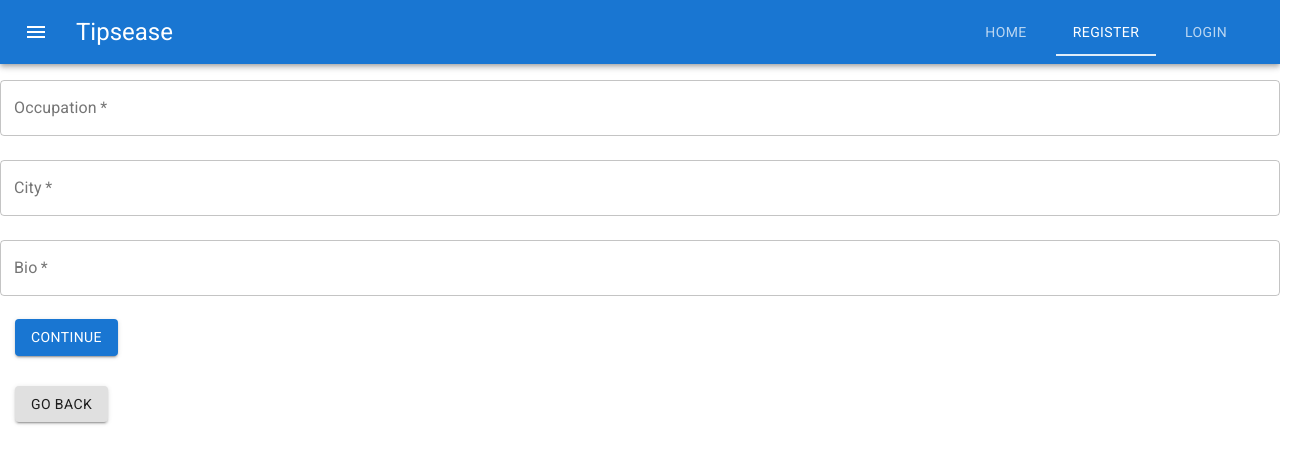
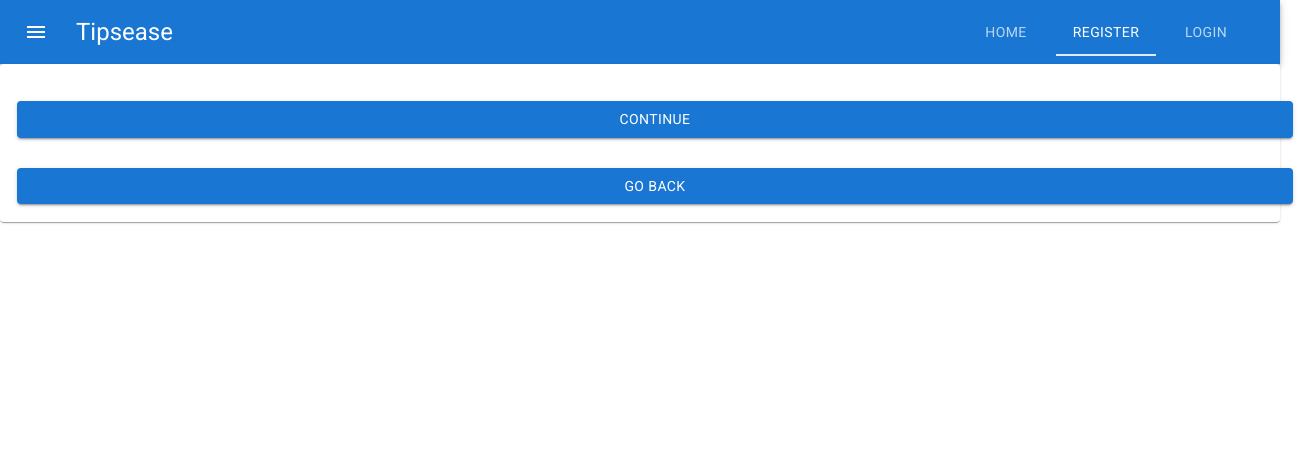
Before and after one commit to TeamTipsease/Front-End, a React (Create React App) app: page /register in a window 1280 px wide. Both pictures are taken after a click on the button "CONTINUE". Shown: the top 464 px of the page, 1308 px wide, since content can reach past the window. Built offline with nearby package versions, Linux system fonts and the light colour scheme.

Commit message:
Refactored code from class components to function components. Having to work out bug on confirm page it is losing its state values therefore not displaying the data as desired. Need to add a check box component to the FormUserDetails.js

```diff
--- a/src/components/Registration/Confirm.js
+++ b/src/components/Registration/Confirm.js
@@ -1,77 +1,66 @@
-import React, { Component } from "react";
-import {List} from "@material-ui/core/List/List";
-import {ListItem} from "@material-ui/core/ListItem/ListItem"
+import React from "react";
+import { makeStyles } from '@material-ui/core/styles';
+import Paper from '@material-ui/core/Paper'
 import Button from '@material-ui/core/Button';
+import Typography from '@material-ui/core/Typography';
 
 
+const useStyles = makeStyles({
+    root: {
+        padding: "3px 2px",
+    },
+  });
 
-export class Confirm extends Component {
-    continue = e => {
+const Confirm = (props) =>  {
+    console.log(props);
+    const classes = useStyles();
+    const next = e => {
         e.preventDefault();
-        this.props.nextStep();
+        props.nextStep();
     }
 
-    back = e => {
+    const back = e => {
         e.preventDefault();
-        this.props.prevStep();
+        props.prevStep();
     }
 
-    render() {
-        const { values: {fullName, email, password, occupation, city, bio} } = this.props;
+    const {values} = props;
+    console.log(values)
         return (
-
-                <React.Fragment>
-                    <List>
-                        <ListItem
-                            primaryText="Full Name"
-                            secondaryText={ fullName }
-                        />
-                        <ListItem
-                            primaryText="Email"
-                            secondaryText={ email }
-                        />
-                        <ListItem
-                            primaryText="Password"
-                            secondaryText={ password }
-                        />
-                        <ListItem
-                            primaryText="Occupation"
-                            secondaryText={ occupation }
-                        />
-                        <ListItem
-                            primaryText="City"
-                            secondaryText={ city }
-                        />
-                        <ListItem
-                            primaryText="Bio"
-                            secondaryText={ bio }
-                        />
-                    </List>
+            <Paper className={classes.root}>
+                <Typography variant="h5" component="h2">
+                    {values.userName}
+                </Typography>
+                <Typography component="p">
+                    {values.password}
+                </Typography>
                 <br/>
             <Button
                 type="submit"
                 margin="normal"
-                    width="48%"
+                fullWidth
                 variant="contained"
-                    label="Continue & Confirm"
+                label="Continue"
                 color="primary"
                 style={styles.button}
-                    onClick={this.continue}
-                    >Continue & Confirm</Button>
-                    <br/>
+                onClick={next}
+            >Continue
+            </Button>
             <Button
                 type="submit"
+                margin="normal"
+                fullWidth
                 variant="contained"
-                    margin="normal"
-                    width="50%"
-                    label="Go Back"
+                label="Continue"
+                color="primary"
+                style={styles.button}
+                onClick={back}
+            >Go Back
+            </Button>
+            </Paper>
 
-                    style={styles.button}
-                    onClick={this.back}
-                    >Go Back</Button>
-                </React.Fragment>
-        );
-    }
+
+        )
 }
 
 
--- a/src/components/Registration/FormPersonalDetails.js
+++ /dev/null
@@ -1,88 +0,0 @@
-import React, { Component } from "react";
-
-import TextField from "@material-ui/core/TextField";
-import Button from '@material-ui/core/Button';
-
-
-export class FormPersonalDetails extends Component {
-    continue = e => {
-        e.preventDefault();
-        this.props.nextStep();
-    }
-
-    back = e => {
-        e.preventDefault();
-        this.props.prevStep();
-    }
-
-    render() {
-        const {values, handleChange} = this.props;
-        return (
-                <React.Fragment>
-                    <TextField
-                        variant="outlined"
-                        margin="normal"
-                        required
-                        fullWidth
-                        id="occupation"
-                        label="Occupation"
-                        onChange={handleChange}
-                        defaultValue={values.occupation}
-                    />
-                    <br/>
-                    <TextField
-                        variant="outlined"
-                        margin="normal"
-                        required
-                        fullWidth
-                        id="city"
-                        label="City"
-                        onChange={handleChange}
-                        defaultValue={values.city}
-                    />
-                    <br/>
-                    <TextField
-                        variant="outlined"
-                        margin="normal"
-                        required
-                        fullWidth
-                        id="bio"
-                        label="Bio"
-                        onChange={handleChange}
-                        defaultValue={values.bio}
-                    />
-                    <br/>
-                    <Button
-                    type="submit"
-                    margin="normal"
-                    width="48%"
-                    variant="contained"
-                    label="Continue"
-                    color="primary"
-                    style={styles.button}
-                    onClick={this.continue}
-                    >Continue</Button>
-                    <br/>
-                    <Button
-                    type="submit"
-                    variant="contained"
-                    margin="normal"
-                    width="50%"
-                    label="Go Back"
-                    primary={false}
-                    style={styles.button}
-                    onClick={this.back}
-                    >Go Back</Button>
-                </React.Fragment>
-        )
-    }
-}
-
-
-const styles = {
-    button: {
-        margin: 15
-    }
-}
-
-export default FormPersonalDetails
--- a/src/components/Registration/FormUserDetails.js
+++ b/src/components/Registration/FormUserDetails.js
@@ -1,6 +1,5 @@
 
-import React, { Component } from "react";
-
+import React from "react";
 import TextField from "@material-ui/core/TextField";
 import Button from '@material-ui/core/Button';
 import Container from '@material-ui/core/Container';
@@ -8,36 +7,25 @@
 
 
 
-export class FormUserDetails extends Component {
-    continue = e => {
+const FormUserDetails = (props) =>  {
+    console.log(props);
+    const next = e => {
         e.preventDefault();
-        this.props.nextStep();
+        props.nextStep();
     }
-    render() {
-        const {values, handleChange} = this.props;
+
+        const {values, handleChange} = props;
         return (
             <Container>
-                    <React.Fragment>
                         <TextField
-                            onChange={handleChange("fullName")}
-                            defaultValue={values.fullName}
+                            onChange={handleChange("userName")}
+                            defaultValue={values.userName}
                             variant="outlined"
                             margin="normal"
                             required
                             fullWidth
-                            name="fullName"
-                            label="Full Name"
-                        />
-                        <br/>
-                        <TextField
-                            onChange={handleChange("email")}
-                            defaultValue={values.email}
-                            variant="outlined"
-                            margin="normal"
-                            required
-                            fullWidth
-                            name="email"
-                            label="Email"
+                            name="userName"
+                            label="User Name"
                         />
                         <br/>
                         <TextField
@@ -62,13 +50,12 @@
                             label="Continue"
                             color="primary"
                             style={styles.button}
-                            onClick={this.continue}
+                            onClick={next}
                         >Continue</Button>
-                    </React.Fragment>
             </Container>
         )
     }
-}
+
 
 const styles = {
     button: {
--- a/src/components/Registration/Success.js
+++ b/src/components/Registration/Success.js
@@ -1,29 +1,19 @@
-import React, { Component } from "react";
+import React from "react";
 
 
 
 
 
-export class Success extends Component {
-    continue = e => {
-        e.preventDefault();
-        this.props.nextStep();
+
+const Success = () => {
+        return (
+                <div>
+                    <h1>Thank You For Your Submission</h1>
+                    <p>You Will Recieve A Confirmation Email Shortly</p>
+                </div>
+        )
     }
 
-    back = e => {
-        e.preventDefault();
-        this.props.prevStep();
-    }
-
-    render() {
-        return (
-                <React.Fragment>
-                    <h1>Thank You For Your Submission</h1>
-                    <p>You Will Recieve A Confirmation Email Shortly</p>
-                </React.Fragment>
-        )
-    }
-}
 
 
 
--- a/src/components/Registration/UserForm.js
+++ b/src/components/Registration/UserForm.js
@@ -1,82 +1,69 @@
-import React, { Component } from 'react';
+import React, { useState } from 'react';
 import FormUserDetails from './FormUserDetails';
-import FormPesonalDetails from "./FormPersonalDetails";
 import Confirm  from './Confirm';
 import Success from './Success'
 
-export class UserForm extends Component {
-    state = {
-        step: 1,
-        fullName: "",
-        email: "",
+const UserForm = () =>  {
+    const [users, setUsers] = useState({step: 1,
+        userName: "",
         password: "",
-        occupation: "",
-        city: "",
-        bio: "",
-    }
+        })
 
-    nextStep = () => {
-        const {step} = this.state;
-        this.setState({
+
+    const nextStep = () => {
+        const {step} = users;
+        setUsers({
             step: step + 1
         })
         console.log(step);
     }
 
-    prevStep = () => {
-        const {step} = this.state;
-        this.setState({
+    const prevStep = () => {
+        const {step} = users;
+        setUsers({
             step: step - 1
         })
     }
 
-    handleChange = input => e => {
-        this.setState({[input]: e.target.value});
+    const handleChange = input => e => {
+        setUsers({...users,[input]: e.target.value});
     }
 
-    render() {
-        const {step} = this.state;
-        const {fullName, email, password, occupation, city, bio} = this.state;
-        const values = {fullName, email, password, occupation, city, bio}
+        const {step} = users;
+        const {userName, password} = users;
+        const values = {userName, password}
 
         switch(step) {
             case 1:
                 return(
                     <FormUserDetails
-                        nextStep={this.nextStep}
-                        handleChange={this.handleChange}
+                        nextStep={nextStep}
+                        handleChange={handleChange}
                         values={values}
                     />
                 )
             case 2:
                 return(
-                    <FormPesonalDetails
-                        nextStep={this.nextStep}
-                        prevStep={this.prevStep}
-                        onChange={this.handleChange}
-                        values={values}
-                    />
-                )
-            case 3:
-                return(
                     <Confirm
-                        nextStep={this.nextStep}
-                        prevStep={this.prevStep}
+                        nextStep={nextStep}
+                        prevStep={prevStep}
                         values={values}
                     />
 
                 )
-            case 4:
+            case 3:
                 return(
                     <Success/>
                 )
         }
+        console.log(userName);
+        console.log(password);
         return (
             <div>
 
             </div>
         )
     }
-}
+
 
 export default UserForm;
```
Also changed, not shown: src/App.js (+3 -5 lines). Lines whose indentation alone changed are shown as unchanged.
